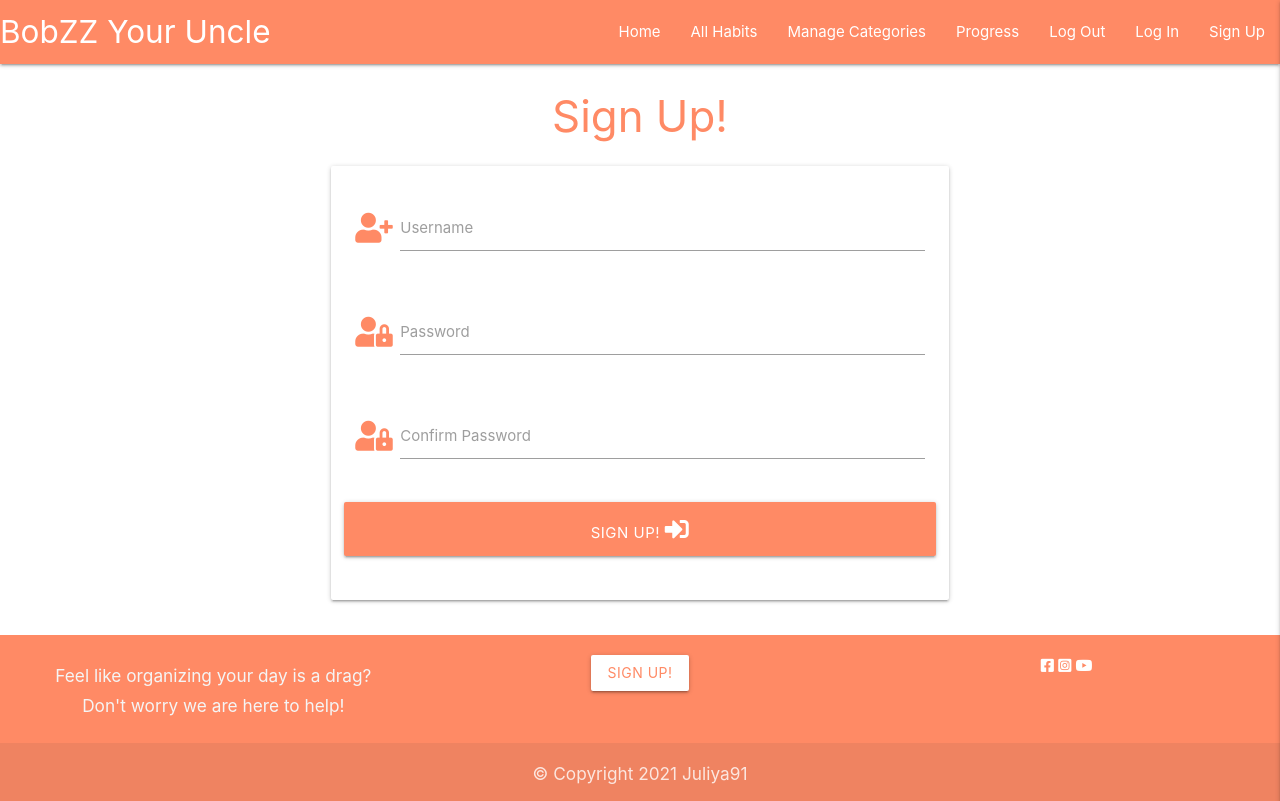
After one commit to Juliya91/bobzz-your-uncle, a Flask app: page /signup in a window 1280 px wide. The commit adds this page. Run offline with Flask 2, Linux system fonts and the light colour scheme; some libraries are stand-ins or nearby versions.

Commit message:
feat: Add sign up template and jquery for confirming the password

```diff
--- a/app.py
+++ b/app.py
@@ -4,6 +4,7 @@ from flask import (
     redirect, request, session, url_for)
 from flask_pymongo import PyMongo
 from bson.objectid import ObjectId
+from werkzeug.security import generate_password_hash, check_password_hash
 if os.path.exists("env.py"):
     import env
 
@@ -26,6 +27,11 @@ def get_habits():
     return render_template("habits.html", habits=habits)
 
 
+@app.route("/signup", methods=["GET", "POST"])
+def signup():
+    return render_template("signup.html")
+
+
 if __name__ == "__main__":
     app.run(host=os.environ.get("IP"),
             port=int(os.environ.get("PORT")),
--- a/static/js/script.js
+++ b/static/js/script.js
@@ -1,3 +1,15 @@
+// Code for sidenav taken from Materialize (https://materializecss.com/navbar.html)
+
 $(document).ready(function(){
     $('.sidenav').sidenav({edge: "right"});
+    // Code for confirm password taken from Online Web Tutor
+    // (https://onlinewebtutorblog.com/how-to-validate-password-and-confirm-password-using-jquery/) and edited slightly
+    $("#confirm_password").on('keyup', function() {
+      let password = $("#password").val();
+      let confirmPassword = $("#confirm_password").val();
+      if (password != confirmPassword)
+      $("#CheckPassMatch").html("Password does not match !").css("color", "red");
+      else
+        $("#CheckPassMatch").html("Password match !").css("color", "green");
+    });
   });
--- a/templates/base.html
+++ b/templates/base.html
@@ -30,7 +30,7 @@
               <li><a href="#">Progress</a></li>
               <li><a href="#">Log Out</a></li>
               <li><a href="#">Log In</a></li>
-              <li><a href="#">Sign Up</a></li>
+              <li><a href="{{ url_for('signup') }}">Sign Up</a></li>
             </ul>
           </div>
         </nav>
@@ -44,7 +44,7 @@
           <li><a href="#">Progress</a></li>
           <li><a href="#">Log Out</a></li>
           <li><a href="#">Log In</a></li>
-          <li><a href="#">Sign Up</a></li>
+          <li><a href="{{ url_for('signup') }}">Sign Up</a></li>
         </ul>
         <!--/Navbar & Sidenav-->
       </header>
@@ -55,26 +55,26 @@
     <!------ Footer ----->
       <!----- Footer taken from from Materialize - (https://materializecss.com/footer.html)-->
         <footer class="page-footer deep-orange lighten-2">
-          <div class="container-fluid">
+          <div class="container-fluid center">
             <div class="row">
               <div class="col m4 s12">
                 <h6 class="grey-text text-lighten-4">Feel like organizing your day is a drag?</h6>
                 <h6 class="grey-text text-lighten-4">Don't worry we are here to help!</h6>
               </div>
               <div class="col m4 s12">
-                <a class="waves-effect waves-light btn">Sign Up!</a>
+                <a class="deep-orange-text text-lighten-2 white btn" href="{{ url_for('signup') }}">Sign Up!</a>
               </div>
               <div class="col m4 s12">
                   <a target="_blank" href="#">
-                    <i class="fab fa-facebook-square" aria-hidden="true"></i>
+                    <i class="fab fa-facebook-square white-text" aria-hidden="true"></i>
                       <span class="sr-only">Facebook</span>
                   </a>
                  <a target="_blank" href="#">
-                    <i class="fab fa-instagram-square" aria-hidden="true"></i>
+                    <i class="fab fa-instagram-square white-text" aria-hidden="true"></i>
                       <span class="sr-only">Instagram</span>
                   </a>
                   <a target="_blank" href="#">
-                    <i class="fab fa-youtube" aria-hidden="true"></i>
+                    <i class="fab fa-youtube white-text" aria-hidden="true"></i>
                     <span class="sr-only">YouTube</span>
                 </a>
               </div>
--- /dev/null
+++ b/templates/signup.html
@@ -0,0 +1,50 @@
+{% extends "base.html" %}
+{% block content %}
+
+<!----- Center-align class taken from Code Institute walkthrough project - Task Manager ------>
+<h3 class="center-align deep-orange-text text-lighten-2">Sign Up!</h3>
+
+<!-------- Code for card and text inputs taken from Materialize
+  (https://materializecss.com/text-inputs.html) and edited slightly ---------->
+<!-------- Classes for icons taken from Code Institute walkthrough project - Task Manager -------->
+<div class="row">
+  <form class="col s12 m6 offset-m3" method="POST" action="{{ url_for('signup') }}">
+    <div class="card-panel">
+        <!------ Username ------>
+        <div class="row">
+          <div class="input-field col s12">
+            <i class="fas fa-user-plus prefix deep-orange-text text-lighten-2"></i>
+            <input id="username" name="username" type="text" class="validate" required>
+            <label for="username">Username</label>
+          </div>
+        </div>
+        <!------ Password ------>
+        <div class="row">
+          <div class="input-field col s12">
+            <i class="fas fa-user-lock prefix deep-orange-text text-lighten-2"></i>
+            <input id="password" name="password" type="password" class="validate" required>
+            <label for="password">Password</label>
+          </div>
+        </div>
+        <!------ Confirm Password ------>
+        <!------ Code for confirming password taken from Online Web Tutor
+          (https://onlinewebtutorblog.com/how-to-validate-password-and-confirm-password-using-jquery/)
+          and edited slightly ---->
+        <div class="row">
+          <div class="input-field col s12">
+            <i class="fas fa-user-lock prefix deep-orange-text text-lighten-2"></i>
+            <input id="confirm_password" name="confirm_password" type="password" class="validate" required>
+            <label for="confirm_password">Confirm Password</label>
+          </div>
+        </div>
+        <div id="CheckPassMatch"></div>
+        <!------ Sign Up ------>
+        <div class="row">
+          <button type="submit" class="col s12 btn-large deep-orange lighten-2">
+            Sign Up! <i class="fas fa-sign-in-alt"></i></button>
+        </div>
+    </div>
+  </form>
+</div>
+
+{% endblock %}
```
